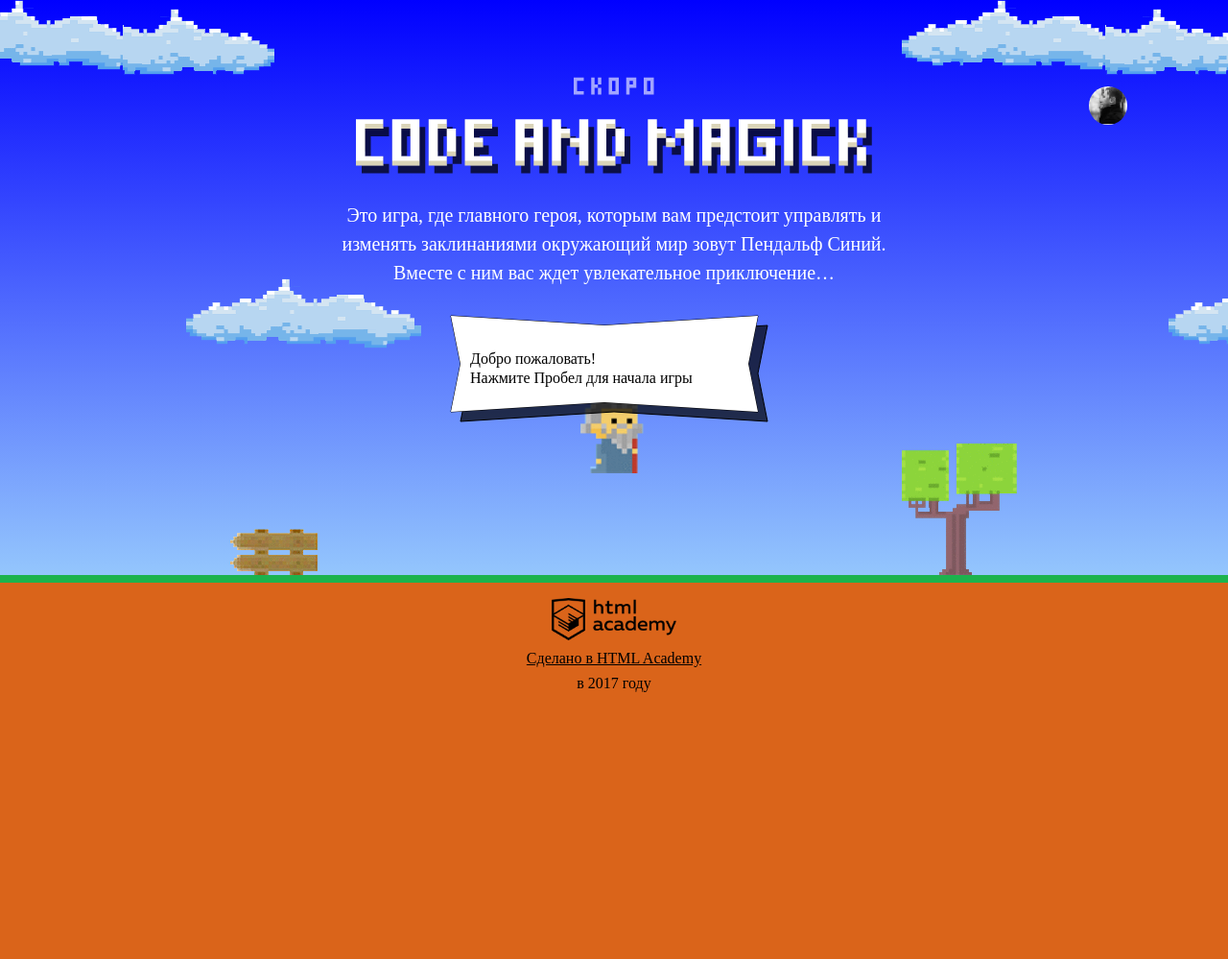
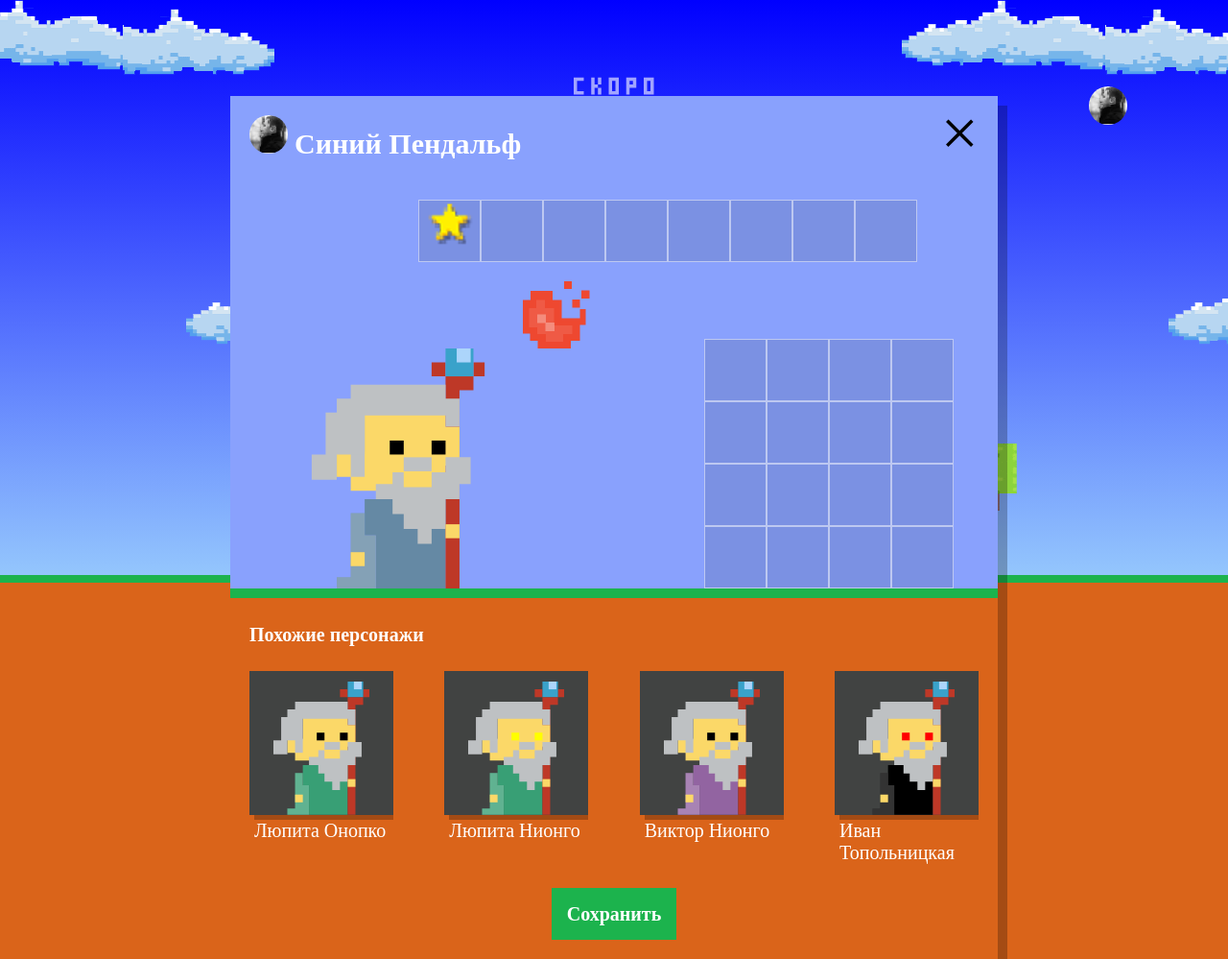
Before and after one commit to wubabka/151343-code-and-magick, a website: page index.html in a window 1280 px wide. Shown: the whole page at 96% size. Before the commit the page ends 800 px from the top, so only its background shows below. Drawn offline with Linux system fonts and the light colour scheme; a web font is replaced by a local one.

Commit message:
Add setup.js

```diff
--- a/index.html
+++ b/index.html
@@ -196,6 +196,7 @@
     };
   </script>
 
+  <script src="./js/setup.js"></script>
   <script src="./js/stat.js"></script>
   <script src="./js/game.js"></script>
 
--- /dev/null
+++ b/js/setup.js
@@ -0,0 +1,70 @@
+'use strict';
+
+var WIZARD_NAMES = ['Иван', 'Хуан Себастьян', 'Мария', 'Кристоф', 'Виктор', 'Юлия', 'Люпита', 'Вашингтон'];
+
+var WIZARD_LASTNAMES = ['да Марья', 'Верон', 'Мирабелла', 'Вальц', 'Онопко', 'Топольницкая', 'Нионго', 'Ирвинг'];
+
+var COAT_COLOR = ['rgb(101, 137, 164)', 'rgb(241, 43, 107)', 'rgb(146, 100, 161)', 'rgb(56, 159, 117)', 'rgb(215, 210, 55)', 'rgb(0, 0, 0)'];
+
+var EYES_COLOR = ['black', 'red', 'blue', 'yellow', 'green'];
+
+var userDialog = document.querySelector('.setup');
+userDialog.classList.remove('hidden');
+
+var similarListElement = document.querySelector('.setup-similar-list');
+
+var similarWizardTemplate = document.querySelector('#similar-wizard-template').content;
+
+var randomName = function () {
+  return WIZARD_NAMES[Math.floor(Math.random() * WIZARD_NAMES.length)] + ' ' + WIZARD_LASTNAMES[Math.floor(Math.random() * WIZARD_LASTNAMES.length)];
+};
+
+var randomCoatColor = function () {
+  return COAT_COLOR[Math.floor(Math.random() * COAT_COLOR.length)];
+};
+
+var randomEyesColor = function () {
+  return EYES_COLOR[Math.floor(Math.random() * EYES_COLOR.length)];
+};
+
+var wizards = [{
+  name: randomName(),
+  coatColor: randomCoatColor(),
+  eyesColor: randomEyesColor()
+},
+{
+  name: randomName(),
+  coatColor: randomCoatColor(),
+  eyesColor: randomEyesColor()
+},
+{
+  name: randomName(),
+  coatColor: randomCoatColor(),
+  eyesColor: randomEyesColor()
+},
+{
+  name: randomName(),
+  coatColor: randomCoatColor(),
+  eyesColor: randomEyesColor()
+}
+];
+
+var renderWizard = function (wizard) {
+  var wizardElement = similarWizardTemplate.cloneNode(true);
+
+  wizardElement.querySelector('.setup-similar-label').textContent = wizard.name;
+  wizardElement.querySelector('.wizard-coat').style.fill = wizard.coatColor;
+  wizardElement.querySelector('.wizard-eyes').style.fill = wizard.eyesColor;
+
+  return wizardElement;
+};
+
+var fragment = document.createDocumentFragment();
+
+for (var i = 0; i < wizards.length; i++) {
+  fragment.appendChild(renderWizard(wizards[i]));
+}
+
+similarListElement.appendChild(fragment);
+
+userDialog.querySelector('.setup-similar').classList.remove('hidden');
```
